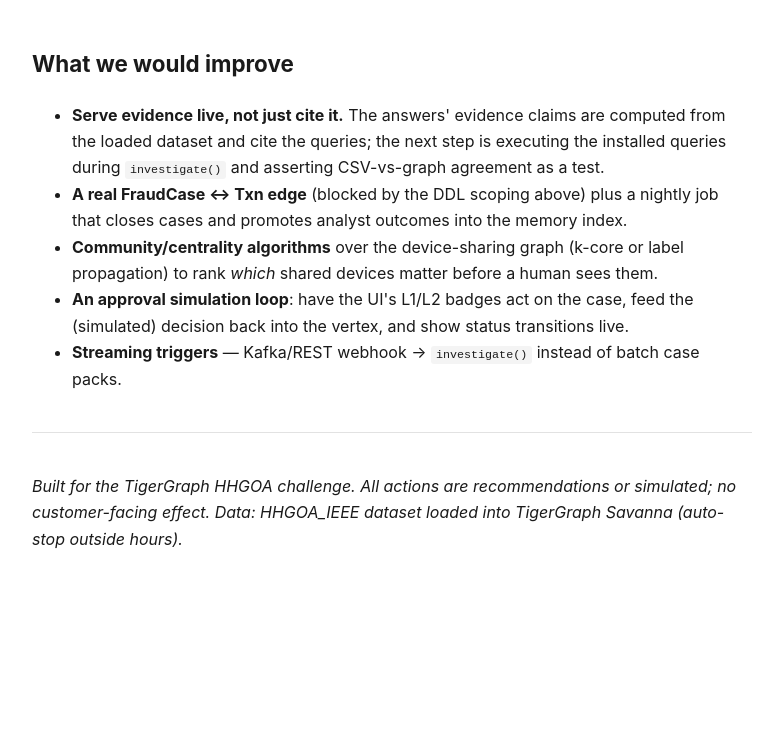
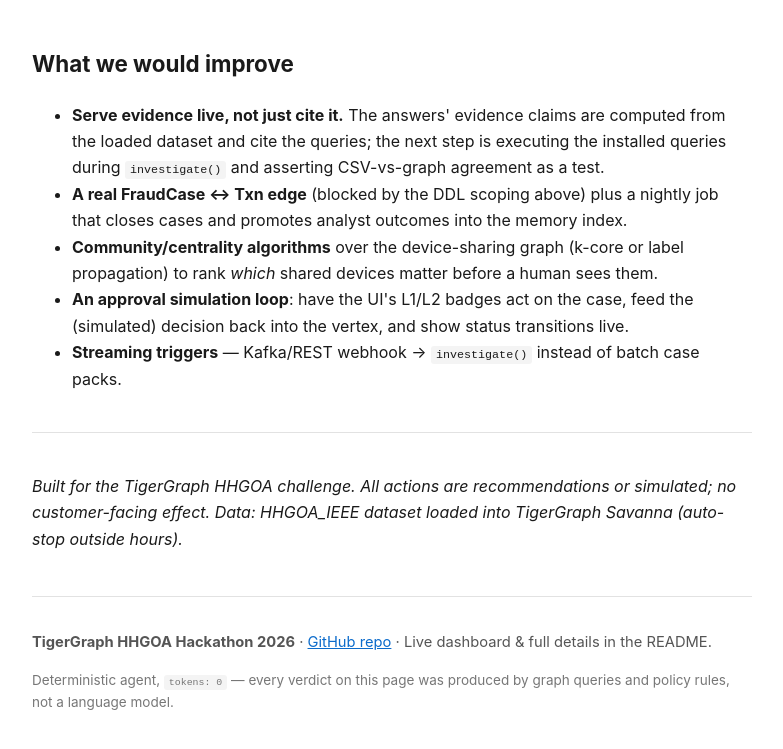
Before and after one commit to r4ghv/Fraud_Invsestigator, a website: page docs/index.html in a window 1280 px wide. Shown: the part 4139-4888 px from the top of the page, without its empty margins (248-1031 px from the left). Before the commit the page ends 4731 px from the top, so only its background shows below. Drawn offline with Linux system fonts and the light colour scheme.

Commit message:
fix(pages): restore footer block lost in re-render

```diff
--- a/docs/index.html
+++ b/docs/index.html
@@ -7,7 +7,7 @@
 <style>
 :root { color-scheme: light; }
 body { font-family: -apple-system, "Segoe UI", Roboto, Helvetica, Arial, sans-serif;
-        max-width: 720px; margin: 40px auto; padding: 0 20px; color: #1a1a1a; line-height: 1.65; }
+       max-width: 720px; margin: 40px auto; padding: 0 20px; color: #1a1a1a; line-height: 1.65; }
 h1 { font-size: 2rem; line-height: 1.25; } h2 { font-size: 1.4rem; margin-top: 2.2em; }
 h3 { font-size: 1.15rem; }
 a { color: #0b6bcb; }
@@ -20,7 +20,7 @@ td, th { border: 1px solid #ddd; padding: 6px 10px; text-align: left; }
 hr { border: none; border-top: 1px solid #e2e2e2; margin: 2.5em 0; }
 .meta { color: #777; font-size: .92em; }
 footer { margin-top: 3em; padding-top: 1.2em; border-top: 1px solid #e2e2e2;
-          font-size: .92em; color: #555; }
+         font-size: .92em; color: #555; }
 </style></head><body>
 <h1>How We Built a Policy-Driven Fraud Investigation Agent on TigerGraph (Framework-Free)</h1>
 <blockquote>
@@ -188,5 +188,11 @@ behind it. All 20 benchmark cases are verifiably present on the graph
 <p><em>Built for the TigerGraph HHGOA challenge. All actions are recommendations or
 simulated; no customer-facing effect. Data: HHGOA_IEEE dataset loaded into TigerGraph
 Savanna (auto-stop outside hours).</em></p>
+<footer>
+  <p><strong>TigerGraph HHGOA Hackathon 2026</strong> &middot;
+  <a href="https://github.com/r4ghv/Fraud_Invsestigator">GitHub repo</a> &middot;
+  Live dashboard &amp; full details in the README.</p>
+  <p class="meta">Deterministic agent, <code>tokens: 0</code> &mdash; every verdict on this page
+  was produced by graph queries and policy rules, not a language model.</p>
 </footer>
 </body></html>
```
